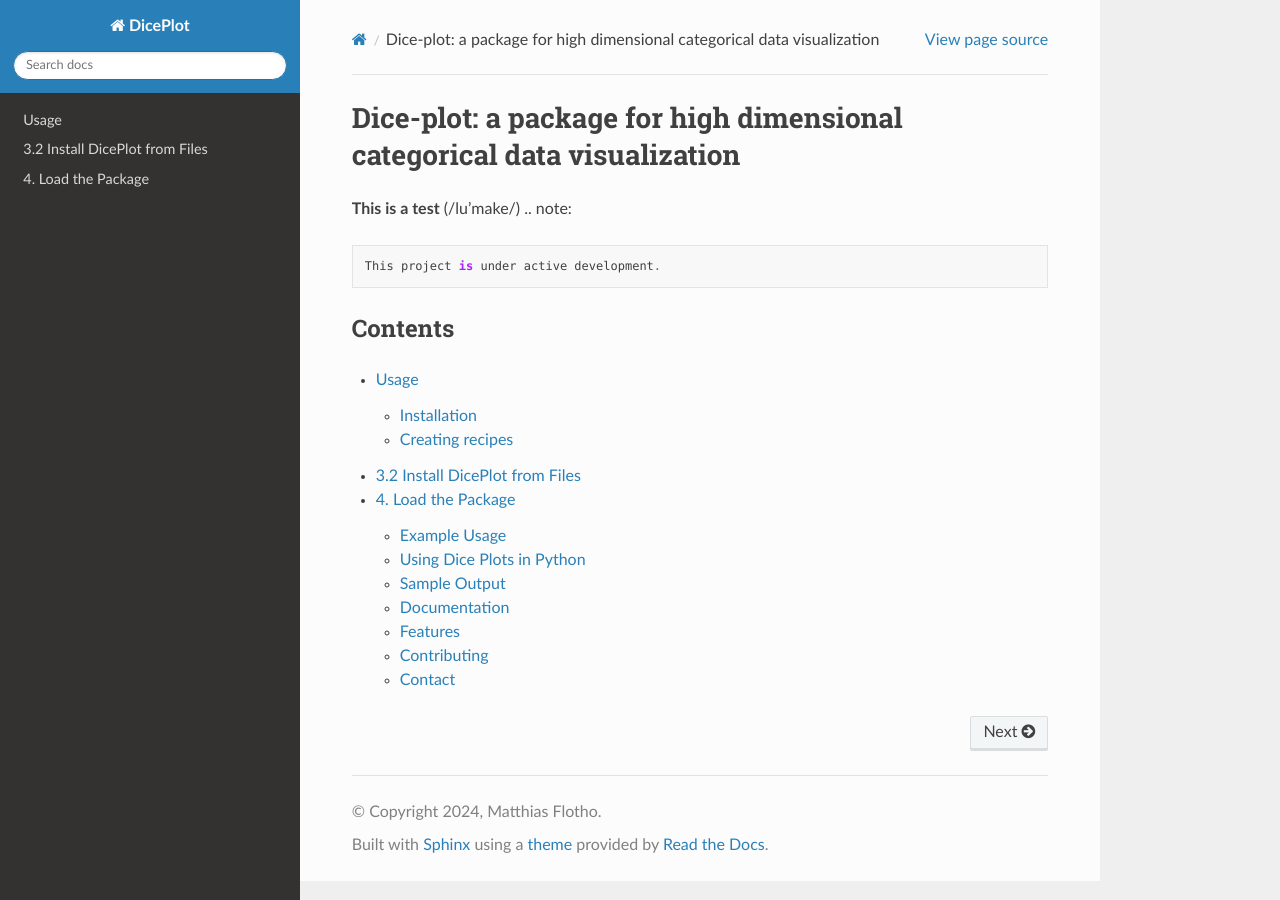
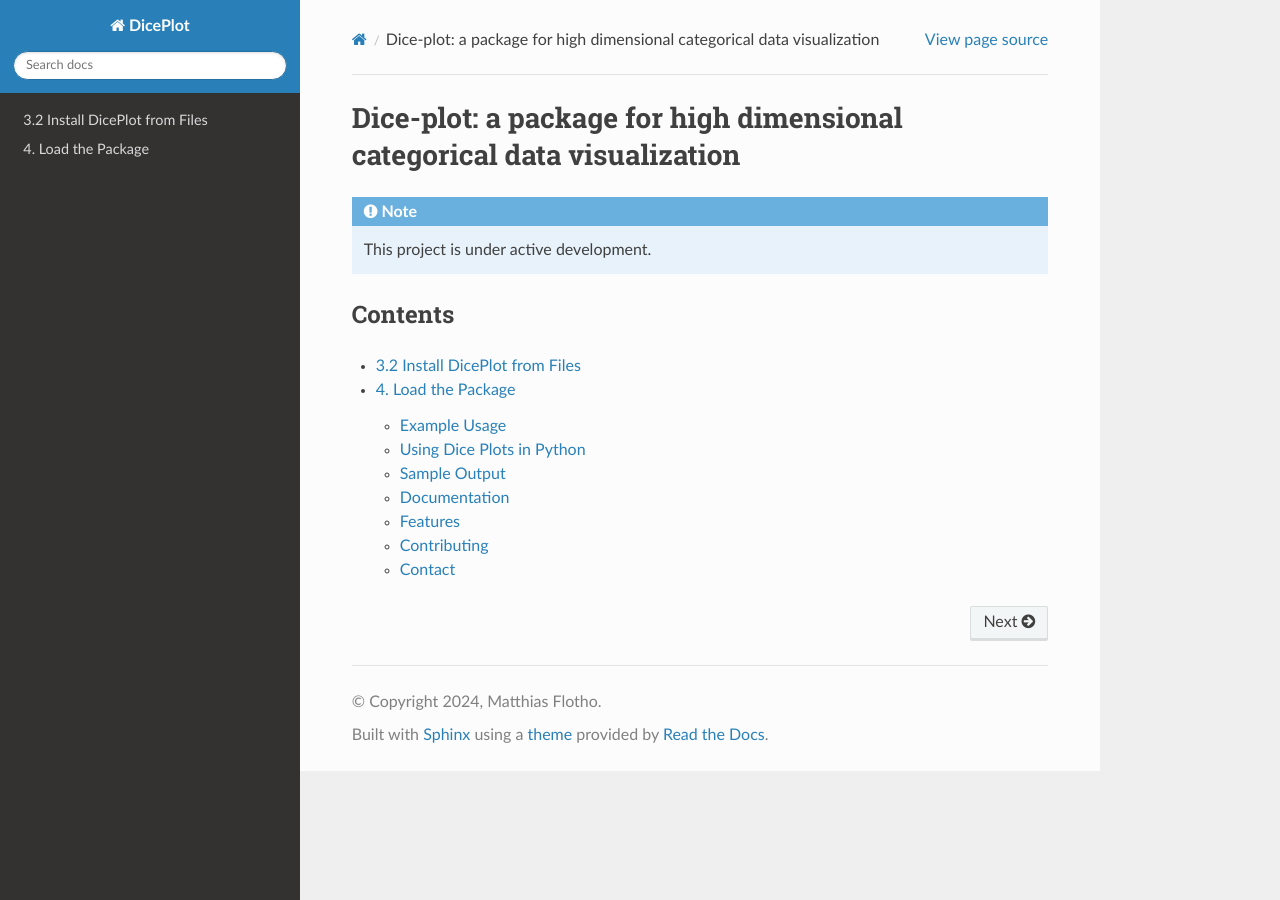
Before and after one commit to maflot/Documentation-test, a Sphinx documentation site: the page built from docs/source/index.rst, in a window 1280 px wide. Built offline with Sphinx 7.4.7 and the Read the Docs theme 3.1.0, drawn with Linux system fonts in a browser that asks for light colours.

Commit message:
Update index.rst

```diff
--- a/docs/source/index.rst
+++ b/docs/source/index.rst
@@ -1,15 +1,12 @@
 Dice-plot: a package for high dimensional categorical data visualization
 ===================================
 
-**This is a test** (/lu'make/)
 .. note::
-
    This project is under active development.
 
 Contents
 --------
 
 .. toctree::
-   usage
    python
    R
```
